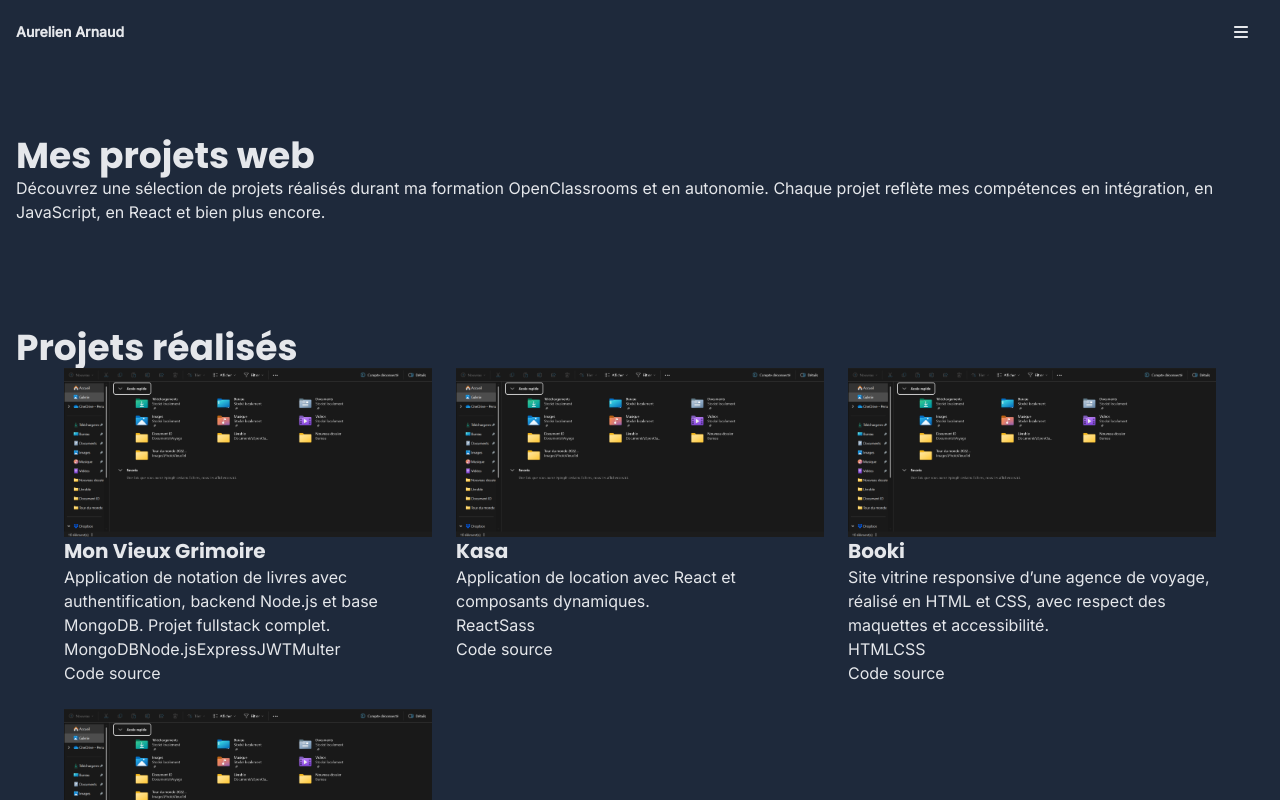
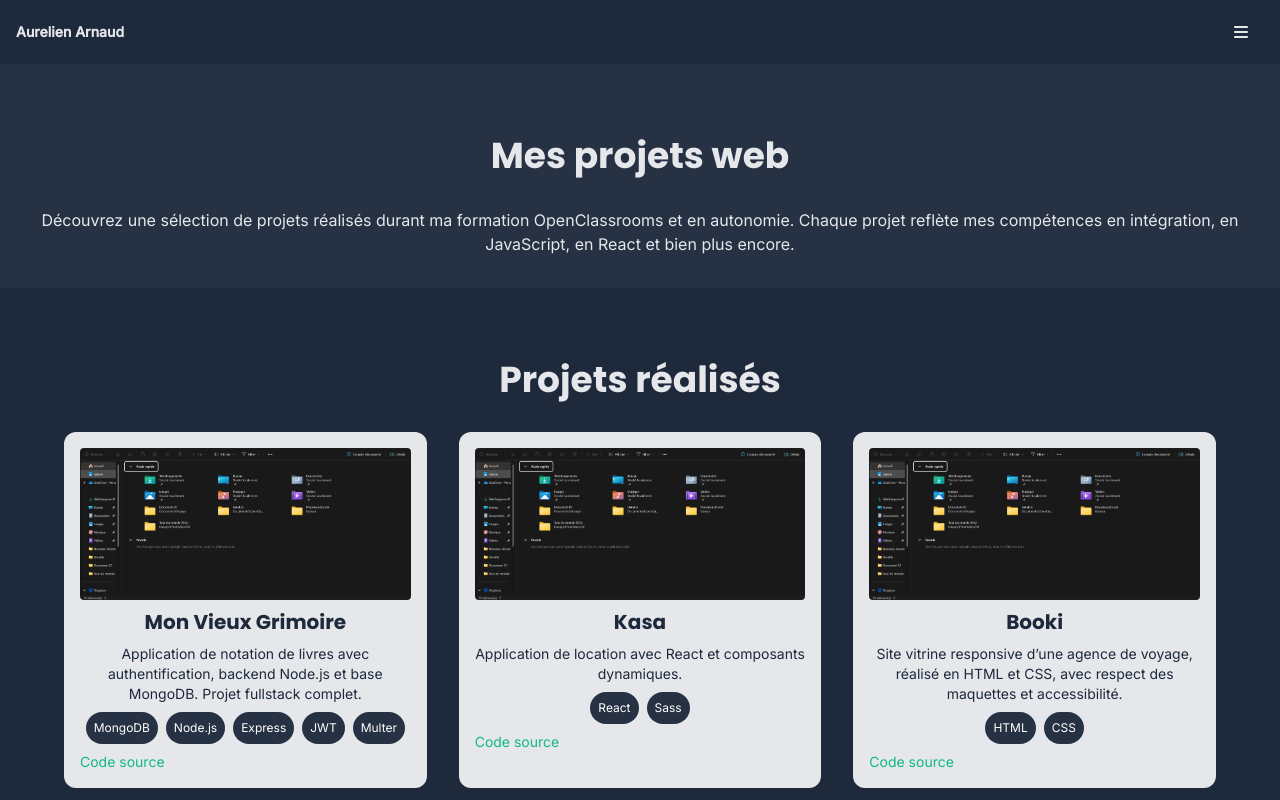
Before and after one commit to aurelienrnd/portfolio, a React (Vite) app: page /project in a window 1280 px wide. Shown: the top 800 px of the page. Built offline with nearby package versions, Linux system fonts and the light colour scheme.

Commit message:
feature: style page projet

```diff
--- a/src/compoments/layout/Footer.tsx
+++ b/src/compoments/layout/Footer.tsx
@@ -20,14 +20,17 @@ function Footer(): React.JSX.Element {
           </span>
 
           <div className="flex text-5xl gap-8">
-            <a href="https://github.com/aurelienrnd">
+            <a href="https://github.com/aurelienrnd" target="_blank">
               <FontAwesomeIcon
                 icon={faGithub}
                 className="hover:text-color-three"
               />
             </a>
 
-            <a href="https://www.linkedin.com/in/aur%C3%A9lien-arnaud-99bba6350/">
+            <a
+              href="https://www.linkedin.com/in/aur%C3%A9lien-arnaud-99bba6350/"
+              target="_blank"
+            >
               <FontAwesomeIcon
                 icon={faLinkedin}
                 className="hover:text-color-three"
--- a/src/compoments/pages/projects/Project.tsx
+++ b/src/compoments/pages/projects/Project.tsx
@@ -10,7 +10,7 @@ import Cards from './sections/Cards.tsx';
  */
 function Project(): React.JSX.Element {
   return (
-    <main>
+    <main id="project">
       <Banner />
       <Cards />
     </main>
--- a/src/compoments/pages/projects/sections/Banner.tsx
+++ b/src/compoments/pages/projects/sections/Banner.tsx
@@ -4,7 +4,7 @@
  */
 function Banner(): React.JSX.Element {
   return (
-    <section className="">
+    <section id="banner-project" className="">
       <h1>Mes projets web</h1>
       <p>
         Découvrez une sélection de projets réalisés durant ma formation
--- a/src/compoments/pages/projects/sections/Cards.tsx
+++ b/src/compoments/pages/projects/sections/Cards.tsx
@@ -49,9 +49,9 @@ function Cards(): React.JSX.Element {
   ];
 
   return (
-    <section className="">
+    <section id="cards" className="">
       <h2 className="">Projets réalisés</h2>
-      <div className="grid grid-cols-1 sm:grid-cols-3 gap-6 justify-center max-w-6xl mx-auto">
+      <div className="grid grid-cols-1 sm:grid-cols-3 gap-8 justify-center max-w-6xl mx-auto">
         {projects.map(project => (
           <Card key={project.id} {...project} />
         ))}
--- a/src/compoments/utility/Card.tsx
+++ b/src/compoments/utility/Card.tsx
@@ -21,31 +21,34 @@ function Card({
   siteUrl,
 }: Props): React.JSX.Element {
   return (
-    <div className="">
-      <img src={image} alt={`aperçu du projet ${title}`} className="" />
+    <article className="card">
+      <img src={image} alt={`aperçu du projet ${title}`} className="rounded" />
 
       <h3 className="">{title}</h3>
       <p className="">{description}</p>
 
-      <div className="">
+      <div className="flex gap-2 flex-wrap justify-center">
         {techs.map(tech => (
-          <span key={tech} className="">
+          <span
+            key={tech}
+            className="px-2 py-2 text-xs bg-color-four text-white rounded-full"
+          >
             {tech}
           </span>
         ))}
       </div>
 
-      <div className="">
+      <div className=" flex gap-4 text-color-three">
         {siteUrl && (
-          <a href={siteUrl} target="_blank" className="">
+          <a href={siteUrl} target="_blank" className="hover:underline">
             Voir le site
           </a>
         )}
-        <a href={codeUrl} target="_blank" className="">
+        <a href={codeUrl} target="_blank" className="hover:underline">
           Code source
         </a>
       </div>
-    </div>
+    </article>
   );
 }
 
--- a/src/styles/style.css
+++ b/src/styles/style.css
@@ -11,7 +11,6 @@
   /*** Font ***/
   --font-title: 'Poppins', sans-serif;
   --font-text: 'Inter', sans-serif;
-  --font-code: 'Fira Code', monospace;
 }
 
 @layer utilities {
@@ -86,11 +85,19 @@
   }
 
   #home-page #skilles {
-    @apply flex flex-col gap-8;
+    @apply flex flex-col gap-8 text-center;
+  }
+
+  #project #banner-project {
+    @apply bg-color-four flex flex-col gap-8 text-center;
+  }
+
+  #project #cards {
+    @apply flex flex-col gap-8 text-center;
   }
 
   footer {
-    @apply px-4 pt-18 pb-2 bg-color-four flex flex-col gap-8 w-full;
+    @apply px-4 pt-18 pb-2 bg-color-four flex flex-col gap-8 w-full text-center;
   }
 
   h1,
@@ -113,7 +120,10 @@
 
 @layer components {
   .btn {
-    @apply bg-color-three px-6 py-3 rounded-md font-semibold duration-200 ease-in
-    hover:px-8 hover:py-5 hover:rounded-xl text-center text-color-four;
+    @apply bg-color-three px-6 py-3 rounded-md font-semibold hover:scale-105 transition-transform duration-300 text-center text-color-four;
+  }
+
+  .card {
+    @apply bg-color-two text-color-one p-4 rounded-xl hover:scale-105 transition-transform duration-300 text-sm flex flex-col gap-2;
   }
 }
```
